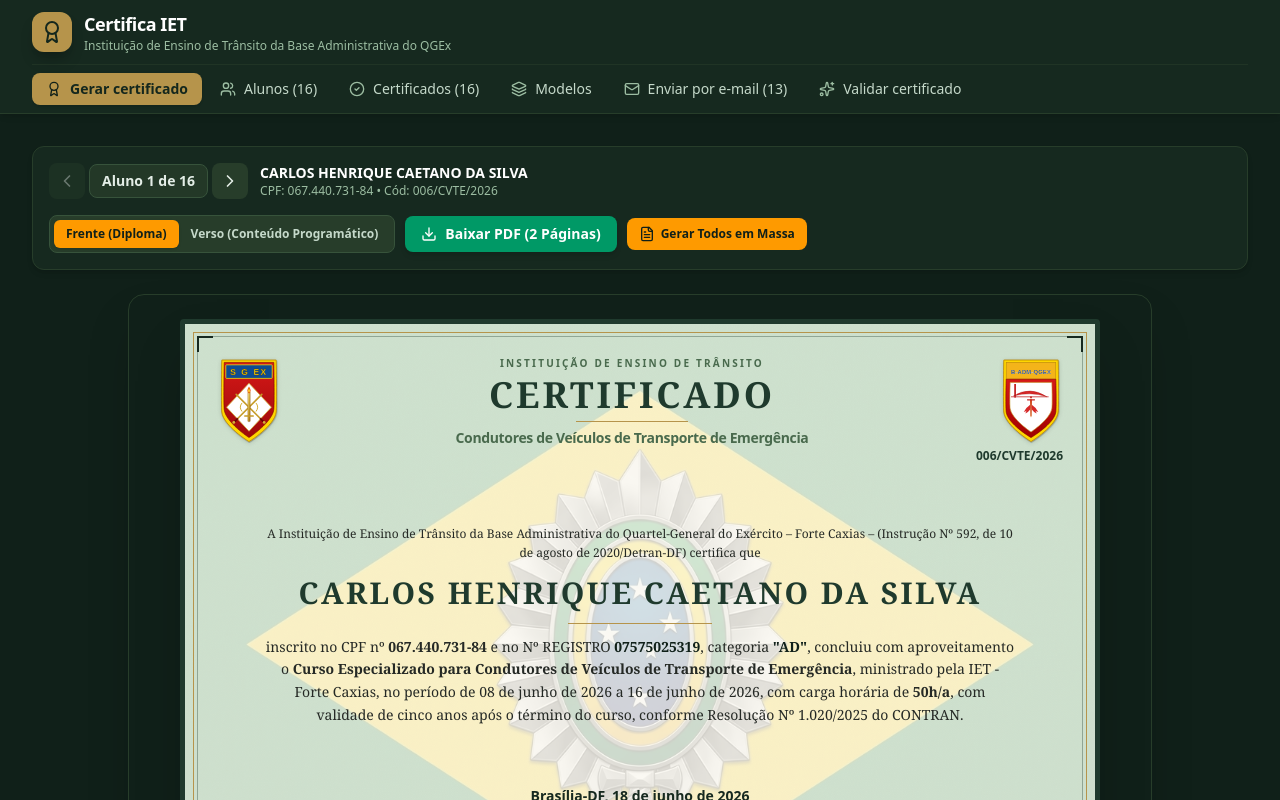
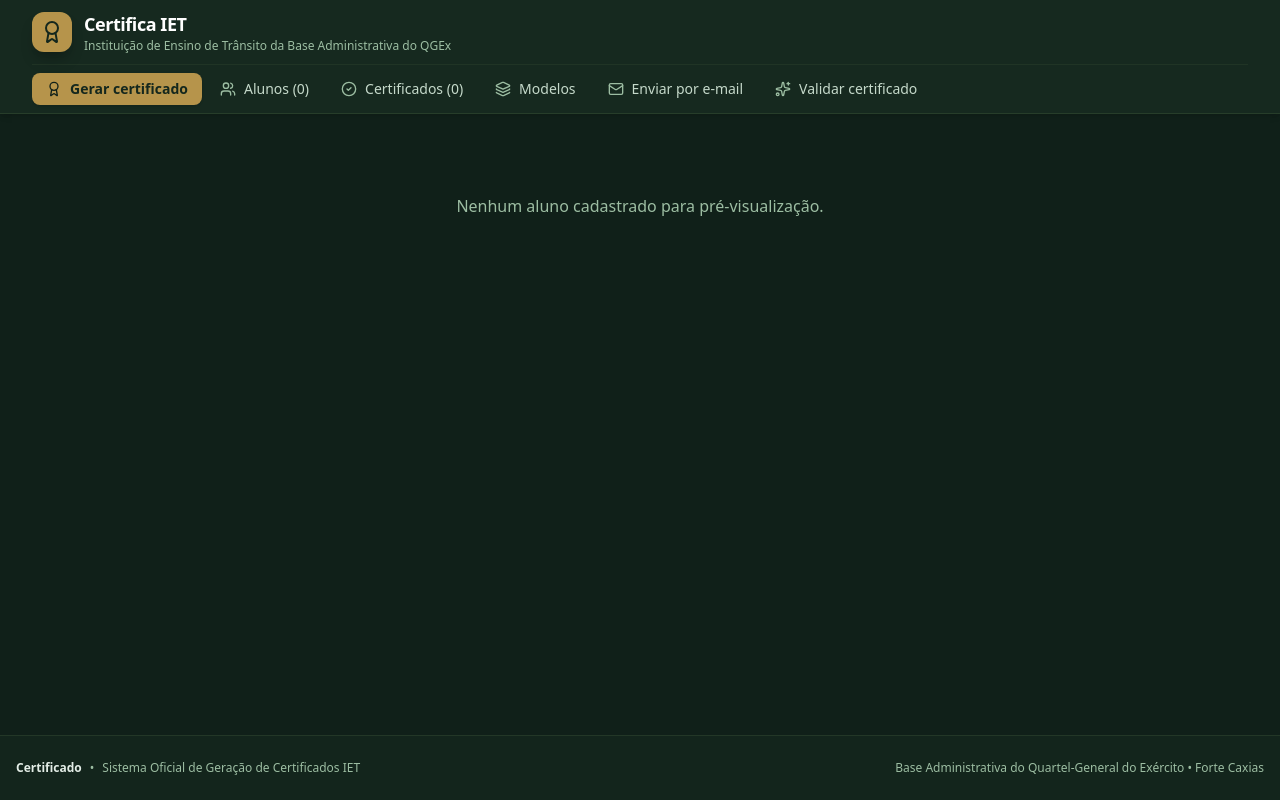
Before and after one commit to ledianefranca-coder/certificados, a React (Vite) app: page / in a window 1280 px wide. Shown: the top 800 px of the page. Built offline with nearby package versions, Linux system fonts and the light colour scheme.

Commit message:
Remove dados demonstrativos

```diff
--- a/src/App.tsx
+++ b/src/App.tsx
@@ -26,11 +26,26 @@
   legalResolution: DEFAULT_TEMPLATE.legalResolution,
 });
 
+const DEMO_STUDENT_IDS = new Set(INITIAL_STUDENTS.map((student) => student.id));
+
 export default function App() {
   const [activeTab, setActiveTab] = useState<string>('generator');
   const [students, setStudents] = useState<Student[]>(() => {
     const saved = localStorage.getItem('cert_students');
-    return saved ? JSON.parse(saved) : INITIAL_STUDENTS;
+
+    if (!saved) return [];
+
+    try {
+      const storedStudents = JSON.parse(saved) as Student[];
+      if (!Array.isArray(storedStudents)) return [];
+
+      // Remove somente os 16 registros demonstrativos incluídos na versão inicial.
+      // Alunos cadastrados posteriormente pelo usuário são preservados.
+      return storedStudents.filter((student) => !DEMO_STUDENT_IDS.has(student.id));
+    } catch {
+      localStorage.removeItem('cert_students');
+      return [];
+    }
   });
 
   const [currentTemplate, setCurrentTemplate] = useState<CourseTemplate>(() => {
```
